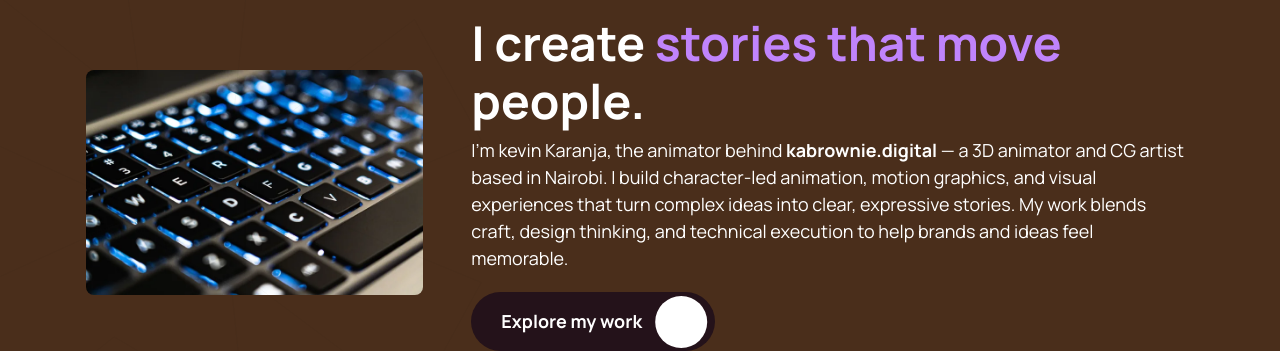
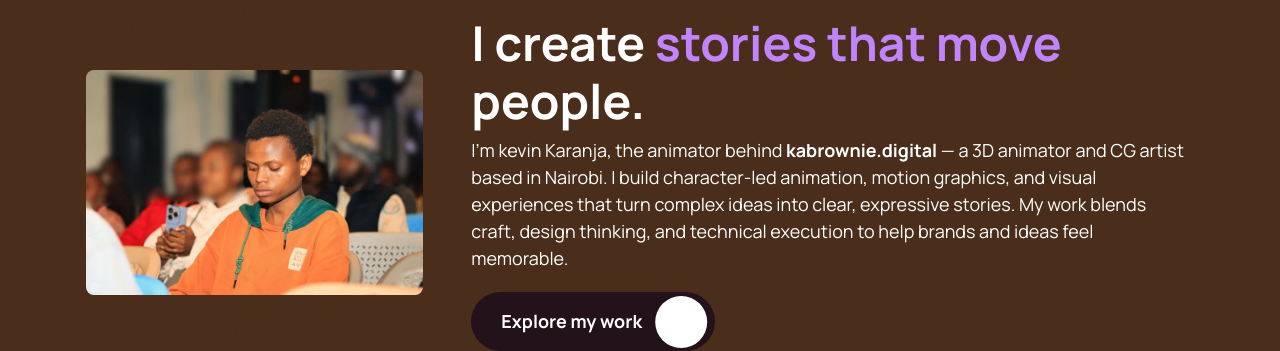
Before and after one commit to kabrownie/kabrownie.github.io, a plain HTML site: page index.html in a window 1280 px wide. Shown: the part 834-1185 px from the top of the page. Drawn offline with nearby package versions, Linux system fonts and the light colour scheme; no server answers; some icons are missing.

Commit message:
Refactor code structure for improved readability and maintainability

```diff
--- a/index.html
+++ b/index.html
@@ -203,7 +203,7 @@
             <div class="container">
                 <div class="row align-items-center g-5">
                     <div class="col-lg-5 col-xl-4" data-aos="fade-right" data-aos-delay="100" data-aos-duration="1000">
-                        <img src="assets/images/about/about-img-768.webp" srcset="assets/images/about/about-img-768.webp 768w, assets/images/about/about-img.webp 2400w" sizes="(min-width: 1200px) 380px, (min-width: 992px) 42vw, 100vw" alt="Portrait of the animator behind kabrownie.digital" class="img-fluid rounded-2" width="2400" height="1600" loading="lazy" decoding="async">
+                        <img src="assets/images/about/me.png" srcset="assets/images/about/me-768.webp 768w, assets/images/about/me.png 3709w" sizes="(min-width: 1200px) 380px, (min-width: 992px) 42vw, 100vw" alt="Portrait of the animator behind kabrownie.digital" class="img-fluid rounded-2" width="3709" height="2473" loading="lazy" decoding="async">
                     </div>
                     <div class="col-lg-7 col-xl-8">
                         <div class="d-flex flex-column gap-6">
```
Also changed, not shown: assets/images/about/me-768.webp (added).
